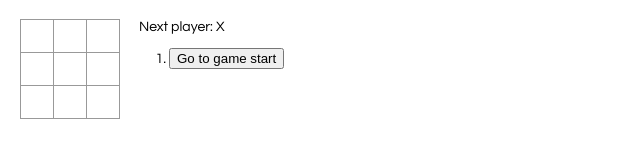
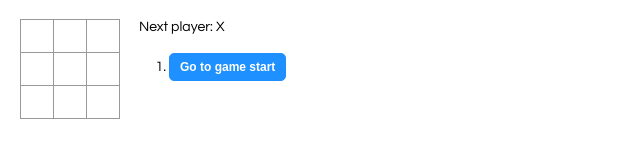
Before and after one commit to grant37/tictactoe, a React app: page / in a window 1280 px wide. Shown: the whole page, without its empty margins (0-640 px from the left). Built offline with nearby package versions, Linux system fonts and the light colour scheme.

Commit message:
button highlighting

```diff
--- a/src/index.css
+++ b/src/index.css
@@ -5,6 +5,33 @@ body {
 
 ol, ul {
 	padding-left: 30px;
+}
+
+li {
+	padding-top: 5px;
+}
+
+.btn {
+	border: 1px solid black;
+	background-color: white;
+	color: black;
+	padding: 6px 10px;
+	font-size: 12px;
+	cursor: pointer;
+	border-radius: 5px;
+}
+
+.btn:hover {
+	color: white;
+	background-color: dodgerblue;
+	border-color: dodgerblue;
+}
+
+.current {
+	font-weight: bold;
+	color: white;
+	background-color: dodgerblue;
+	border-color: dodgerblue;
 }
 
 .board-row:after {
--- a/src/index.js
+++ b/src/index.js
@@ -112,9 +112,14 @@ class Game extends React.Component {
 			const desc = move ?
 				'Go to move #' + move :
 				'Go to game start';
+
+			const current = this.state.stepNumber === move;
 			return (
 				<li key={move}>
-					<button onClick={() => this.jumpTo(move)}>
+					<button
+						onClick={() => this.jumpTo(move)}
+						className={current ? "btn current" : "btn"}
+					>
 					{desc}
 					{ move ?
 						(' at (' + step.pos.row +',' + step.pos.col + ')') :
```
